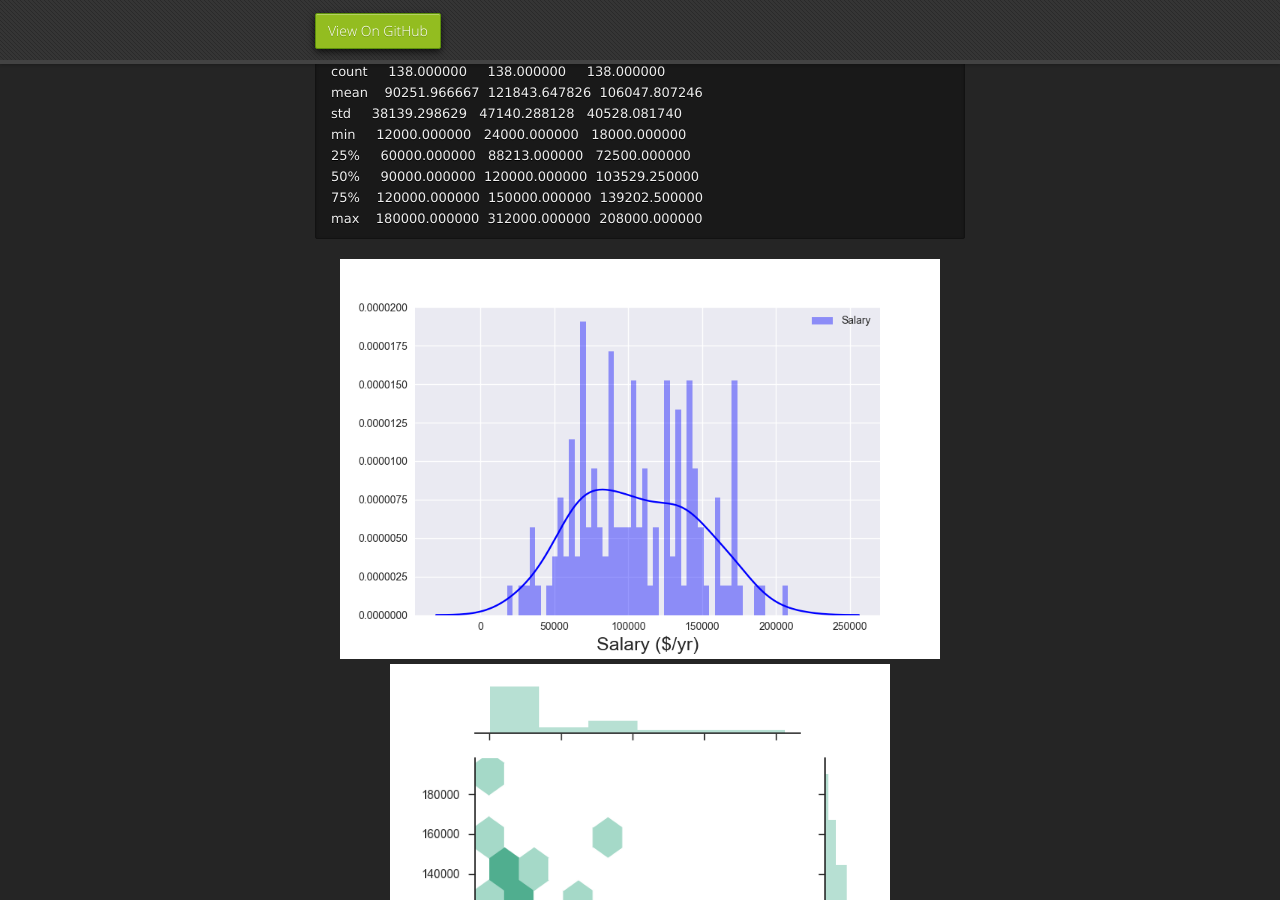
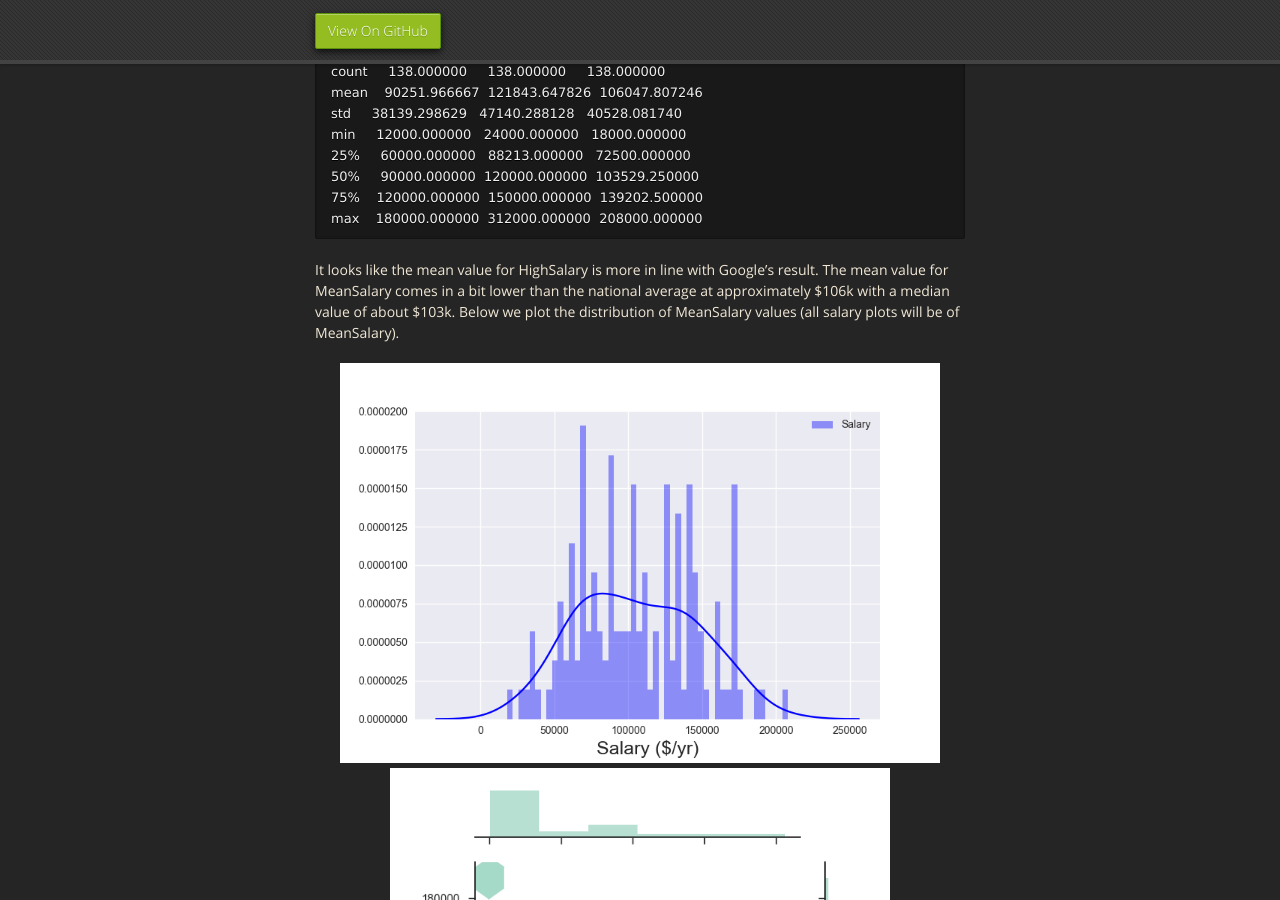
Before and after one commit to mrbrins82/mrbrins82.github.io, a Jekyll site: the page built from kaggle_indeed.md, in a window 1280 px wide and 900 px high, scrolled down 9210 px. Built offline with Jekyll 4.4.1, drawn with Linux system fonts in a browser that asks for light colours; nearby versions of some CDN libraries; our own code applies the rules of GitHub Pages for plain Markdown files.

Commit message:
updated indeed page

````diff
--- a/kaggle_indeed.md
+++ b/kaggle_indeed.md
@@ -202,6 +202,7 @@ min     12000.000000   24000.000000   18000.000000
 75%    120000.000000  150000.000000  139202.500000
 max    180000.000000  312000.000000  208000.000000
 ```
+It looks like the mean value for HighSalary is more in line with Google's result. The mean value for MeanSalary comes in a bit lower than the national average at approximately $106k with a median value of about $103k. Below we plot the distribution of MeanSalary values (all salary plots will be of MeanSalary).
 <center><img src="./assets/images/salary_dist_plot.png" alt="salary distributions plot" width="600" height="400" />
 </center>
 
````
